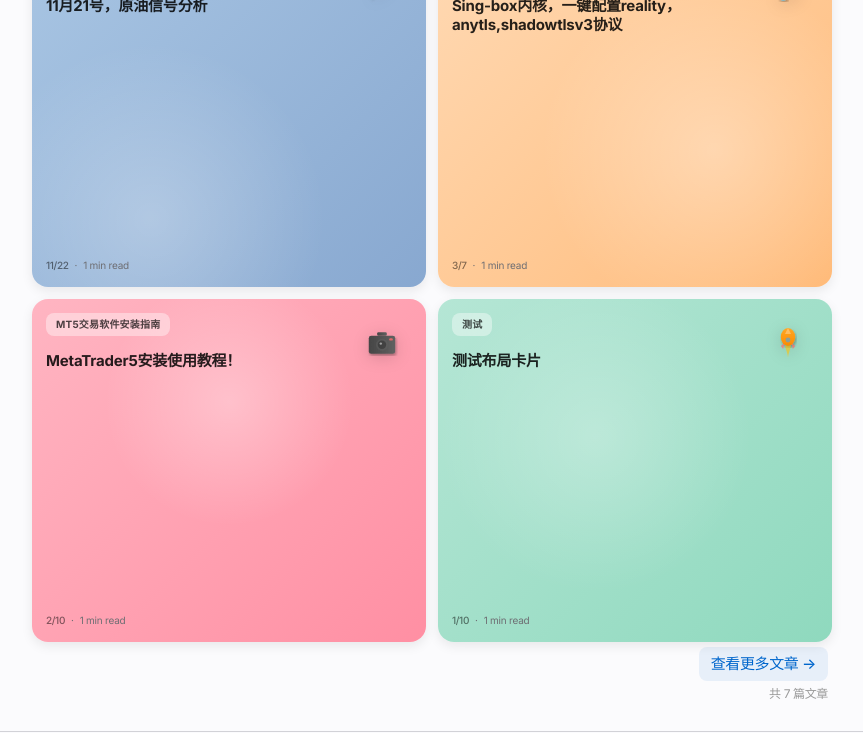
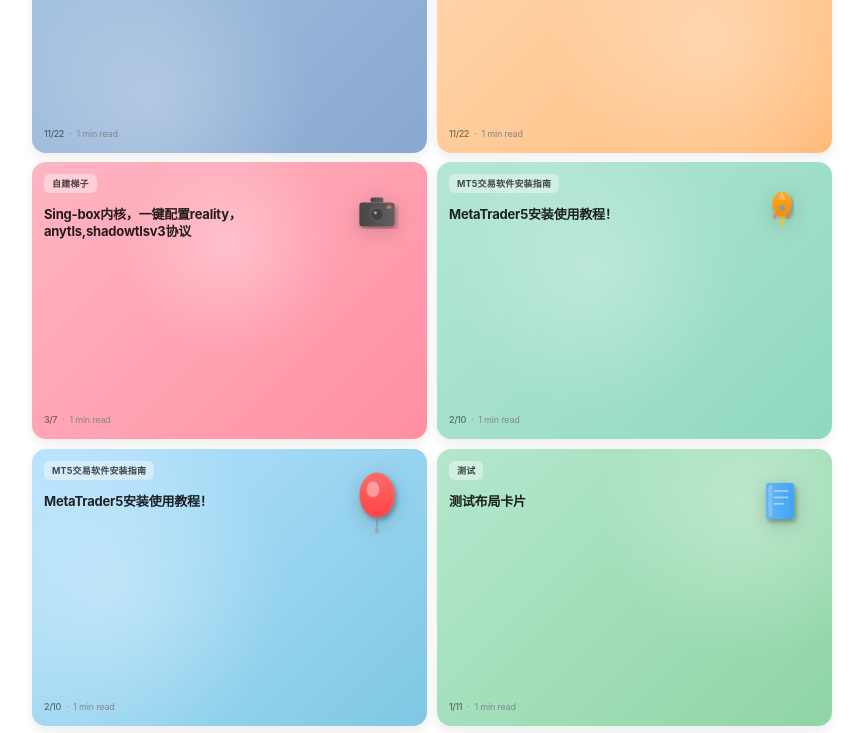
Before and after one commit to sd87671067/blog, a Next.js app: page / in a window 1280 px wide. Shown: the part 480-1213 px from the top of the page, without its empty margins (208-1071 px from the left). Built offline with nearby package versions, Linux system fonts and the light colour scheme.

Commit message:
更新博客

```diff
--- a/app/globals.css
+++ b/app/globals.css
@@ -1,29 +1,29 @@
-/* SF Pro 和 SF Mono 字体加载 - Apple 官方字体 */
+/* SF Pro 字体 - Apple 风格 */
 @import url('https://fonts.googleapis.com/css2?family=Inter:wght@300;400;500;600;700&display=swap');
 
 @tailwind base;
 @tailwind components;
 @tailwind utilities;
 
-/* Apple 风格的配色系统 */
+/* Apple 官网配色系统 */
 :root {
   color-scheme: light;
 
-  /* Apple 官网背景色 */
-  --background: #fbfbfd;
+  /* Apple 官网背景色 - 纯白 */
+  --background: #ffffff;
   --foreground: #1d1d1f;
 
   /* 卡片背景 */
-  --card-bg: #ffffff;
-  --card-hover-bg: #f5f5f7;
+  --card-bg: #f5f5f7;
+  --card-hover-bg: #e8e8ed;
 
-  /* 文字颜色层级 */
+  /* Apple 官网文字颜色层级 */
   --text-primary: #1d1d1f;
-  --text-secondary: #6e6e73;
-  --text-tertiary: #86868b;
+  --text-secondary: #86868b;
+  --text-tertiary: #6e6e73;
 
   /* Apple 蓝色 */
-  --primary: #0071e3;
+  --primary: #0066cc;
   --primary-hover: #0077ed;
 
   /* 边框颜色 */
@@ -34,22 +34,28 @@
   --tag-bg: #f5f5f7;
   --tag-text: #1d1d1f;
 
-  /* 按钮状态 */
-  --button-disabled-bg: #f5f5f7;
-  --button-disabled-text: #86868b;
+  /* 代码块 - GitHub 亮色风格 */
+  --code-bg: #f6f8fa;
+  --code-border: #d0d7de;
+  --code-text: #1f2328;
+  --code-icon: #57606a;
+  --code-btn-bg: rgba(0, 0, 0, 0.05);
+  --code-btn-hover: rgba(0, 0, 0, 0.1);
+  --code-success: #1a7f37;
 }
 
 @media (prefers-color-scheme: dark) {
   :root {
     color-scheme: dark;
 
-    /* Apple 暗色背景 */
+    /* Apple 暗色背景 - 纯黑 */
     --background: #000000;
     --foreground: #f5f5f7;
 
-    --card-bg: #1d1d1f;
-    --card-hover-bg: #2d2d2f;
+    --card-bg: #1c1c1e;
+    --card-hover-bg: #2c2c2e;
 
+    /* Apple 暗色文字 */
     --text-primary: #f5f5f7;
     --text-secondary: #a1a1a6;
     --text-tertiary: #86868b;
@@ -57,14 +63,20 @@
     --primary: #2997ff;
     --primary-hover: #409cff;
 
-    --border-color: #424245;
-    --border-hover: #5e5e62;
+    --border-color: #38383a;
+    --border-hover: #48484a;
 
-    --tag-bg: #1d1d1f;
+    --tag-bg: #1c1c1e;
     --tag-text: #f5f5f7;
 
-    --button-disabled-bg: #1d1d1f;
-    --button-disabled-text: #86868b;
+    /* 代码块 - GitHub 暗色风格 */
+    --code-bg: #161b22;
+    --code-border: #30363d;
+    --code-text: #e6edf3;
+    --code-icon: #7d8590;
+    --code-btn-bg: rgba(255, 255, 255, 0.05);
+    --code-btn-hover: rgba(255, 255, 255, 0.1);
+    --code-success: #3fb950;
   }
 }
 
@@ -83,10 +95,9 @@
 }
 
 body {
-  /* Apple 官方字体栈 - SF Pro 替代方案 */
-  font-family: 'Inter', -apple-system, BlinkMacSystemFont,
-    'SF Pro Display', 'SF Pro Text', 'Helvetica Neue',
-    'Helvetica', 'Arial', sans-serif;
+  /* Apple 官方字体栈 */
+  font-family: -apple-system, BlinkMacSystemFont, 'SF Pro Text', 'SF Pro Display',
+    'Helvetica Neue', 'Helvetica', 'Arial', sans-serif;
   font-size: 17px;
   line-height: 1.47059;
   font-weight: 400;
@@ -98,7 +109,7 @@
 
 /* Apple 标题样式 */
 h1, h2, h3, h4, h5, h6 {
-  font-family: 'Inter', -apple-system, BlinkMacSystemFont, 'SF Pro Display', sans-serif;
+  font-family: -apple-system, BlinkMacSystemFont, 'SF Pro Display', 'Helvetica Neue', sans-serif;
   font-weight: 600;
   letter-spacing: -0.003em;
   color: var(--text-primary);
@@ -119,15 +130,15 @@
 }
 
 h3 {
-  font-size: 32px;
-  line-height: 1.125;
+  font-size: 28px;
+  line-height: 1.14286;
   font-weight: 600;
-  letter-spacing: 0.004em;
+  letter-spacing: 0.007em;
 }
 
-/* 正文样式 */
+/* 正文样式 - Apple 风格 */
 p, li, span {
-  font-family: 'Inter', -apple-system, BlinkMacSystemFont, 'SF Pro Text', sans-serif;
+  font-family: -apple-system, BlinkMacSystemFont, 'SF Pro Text', 'Helvetica Neue', sans-serif;
   color: var(--text-secondary);
   line-height: 1.47059;
   font-weight: 400;
@@ -143,13 +154,13 @@
 
 a:hover {
   color: var(--primary-hover);
-  text-decoration: none;
+  text-decoration: underline;
 }
 
 /* 滚动条 - Apple 风格 */
 ::-webkit-scrollbar {
-  width: 10px;
-  height: 10px;
+  width: 8px;
+  height: 8px;
 }
 
 ::-webkit-scrollbar-track {
@@ -158,27 +169,22 @@
 
 ::-webkit-scrollbar-thumb {
   background: rgba(0, 0, 0, 0.2);
-  border-radius: 5px;
-  border: 2px solid transparent;
-  background-clip: padding-box;
+  border-radius: 4px;
 }
 
 @media (prefers-color-scheme: dark) {
   ::-webkit-scrollbar-thumb {
     background: rgba(255, 255, 255, 0.2);
-    background-clip: padding-box;
   }
 }
 
 ::-webkit-scrollbar-thumb:hover {
-  background: rgba(0, 0, 0, 0.3);
-  background-clip: padding-box;
+  background: rgba(0, 0, 0, 0.35);
 }
 
 @media (prefers-color-scheme: dark) {
   ::-webkit-scrollbar-thumb:hover {
-    background: rgba(255, 255, 255, 0.3);
-    background-clip: padding-box;
+    background: rgba(255, 255, 255, 0.35);
   }
 }
 
@@ -193,36 +199,39 @@
   color: var(--text-primary);
 }
 
-/* 代码块 - Apple 风格 */
+/* 行内代码 - GitHub 风格 */
 code {
-  font-family: 'SF Mono', 'Monaco', 'Menlo', 'Courier New', monospace;
-  background: var(--card-bg);
-  padding: 3px 6px;
+  font-family: ui-monospace, SFMono-Regular, 'SF Mono', Menlo, Consolas, 'Liberation Mono', monospace;
+  background: var(--code-bg);
+  padding: 0.2em 0.4em;
   border-radius: 6px;
-  font-size: 0.94em;
-  color: var(--text-primary);
-  border: 1px solid var(--border-color);
+  font-size: 85%;
+  color: var(--code-text);
+  border: none;
 }
 
+/* 代码块 - GitHub 风格 */
 pre {
-  background: var(--card-bg);
-  border: 1px solid var(--border-color);
-  border-radius: 12px;
-  padding: 20px;
+  background: var(--code-bg);
+  border: 1px solid var(--code-border);
+  border-radius: 6px;
+  padding: 16px;
   overflow-x: auto;
-  margin: 20px 0;
+  margin: 16px 0;
 }
 
 pre code {
   background: transparent;
   padding: 0;
   border: none;
-  color: var(--text-primary);
+  font-size: 13px;
+  line-height: 1.45;
+  color: var(--code-text);
 }
 
 /* 输入框 - Apple 风格 */
 input, textarea {
-  font-family: 'Inter', -apple-system, BlinkMacSystemFont, sans-serif;
+  font-family: -apple-system, BlinkMacSystemFont, 'SF Pro Text', sans-serif;
   font-size: 17px;
   color: var(--text-primary);
   background: var(--card-bg);
@@ -240,7 +249,7 @@
 
 /* 按钮 - Apple 风格 */
 button {
-  font-family: 'Inter', -apple-system, BlinkMacSystemFont, sans-serif;
+  font-family: -apple-system, BlinkMacSystemFont, 'SF Pro Text', sans-serif;
   font-weight: 400;
   cursor: pointer;
   transition: all 0.3s cubic-bezier(0.4, 0, 0.2, 1);
@@ -288,7 +297,7 @@
 
 /* Markdown 内容 - Apple 风格 */
 .markdown-content {
-  font-family: 'Inter', -apple-system, BlinkMacSystemFont, sans-serif;
+  font-family: -apple-system, BlinkMacSystemFont, 'SF Pro Text', sans-serif;
   line-height: 1.6;
   color: var(--text-secondary);
 }
@@ -296,7 +305,7 @@
 .markdown-content h1,
 .markdown-content h2,
 .markdown-content h3 {
-  font-family: 'Inter', -apple-system, BlinkMacSystemFont, sans-serif;
+  font-family: -apple-system, BlinkMacSystemFont, 'SF Pro Display', sans-serif;
   color: var(--text-primary);
   margin-top: 40px;
   margin-bottom: 20px;
--- a/app/page.tsx
+++ b/app/page.tsx
@@ -7,7 +7,7 @@
 
 export default async function Home() {
   const allPostsData = await getAllPosts()
-  const recentPosts = allPostsData.slice(0, 6) // 只取前 6 篇
+  const recentPosts = allPostsData.slice(0, 12) // 改为前 12 篇
 
   return (
     <div style={{
@@ -19,7 +19,7 @@
       <div style={{
         display: 'grid',
         gridTemplateColumns: 'repeat(2, 1fr)',
-        gap: '12px',
+        gap: '10px',
         maxWidth: '800px',
         margin: '0 auto 6px',
       }}>
--- a/components/PostCard.tsx
+++ b/components/PostCard.tsx
@@ -73,7 +73,7 @@
     <Link href={`/posts/${post.slug}`} style={{ textDecoration: 'none' }} onClick={handleClick} prefetch={false}>
       <article
         style={{
-          borderRadius: '16px',
+          borderRadius: '14px',
           overflow: 'hidden',
           boxShadow: isClicked
             ? '0 20px 40px rgba(0, 0, 0, 0.2)'
@@ -90,16 +90,16 @@
             : isPressed
               ? 'scale(0.98)'
               : isHovered
-                ? 'translateY(-6px) scale(1.02)'
+                ? 'translateY(-4px) scale(1.02)'
                 : 'translateY(0) scale(1)',
           animation: isClicked
             ? 'cardExpandFast 0.25s cubic-bezier(0.32, 0.72, 0, 1) forwards'
-            : `slideUp 0.6s cubic-bezier(0.4, 0, 0.2, 1) ${index * 0.08}s backwards`,
+            : `slideUp 0.6s cubic-bezier(0.4, 0, 0.2, 1) ${index * 0.05}s backwards`,
           cursor: 'pointer',
           position: 'relative',
           width: '100%',
           height: '0',
-          paddingBottom: '87%',
+          paddingBottom: '70%',
           display: 'block',
           opacity: isClicked ? 0 : 1,
           zIndex: isClicked ? 999 : 1,
@@ -142,16 +142,17 @@
           <div style={{ position: 'absolute', top: 0, left: 0, right: 0, bottom: 0, background: cardStyle.background, opacity: 1 }} />
           <div style={{ position: 'absolute', top: 0, left: 0, right: 0, bottom: 0, background: cardStyle.pattern, opacity: 1 }} />
 
+          {/* 右上角图案 - 放大尺寸 */}
           <div style={{
             position: 'absolute',
-            top: '14px',
-            right: '14px',
-            width: '60px',
-            height: '60px',
+            top: '10px',
+            right: '10px',
+            width: '80px',
+            height: '80px',
             display: 'flex',
             alignItems: 'center',
             justifyContent: 'center',
-            transform: isHovered ? 'scale(1.08)' : 'scale(1)',
+            transform: isHovered ? 'scale(1.1)' : 'scale(1)',
             transition: 'all 0.4s cubic-bezier(0.4, 0, 0.2, 1)',
           }}>
             <div style={{ width: '100%', height: '100%', position: 'relative' }}>
@@ -159,20 +160,20 @@
                 src={decorationIcon}
                 alt="decoration"
                 fill
-                sizes="60px"
+                sizes="80px"
                 style={{
                   objectFit: 'contain',
-                  filter: 'drop-shadow(0 3px 8px rgba(0, 0, 0, 0.15))',
+                  filter: 'drop-shadow(0 4px 10px rgba(0, 0, 0, 0.18))',
                 }}
-                loading={index < 4 ? 'eager' : 'lazy'}
-                priority={index < 2}
+                loading={index < 6 ? 'eager' : 'lazy'}
+                priority={index < 4}
               />
             </div>
           </div>
 
           <div style={{
-            padding: '14px',
-            paddingRight: '80px',
+            padding: '12px',
+            paddingRight: '95px',
             position: 'relative',
             zIndex: 1,
             flex: 1,
@@ -183,14 +184,14 @@
             <div>
               <div style={{
                 display: 'inline-block',
-                padding: '4px 10px',
-                borderRadius: '8px',
+                padding: '3px 8px',
+                borderRadius: '6px',
                 backgroundColor: 'rgba(255, 255, 255, 0.4)',
                 backdropFilter: 'blur(8px)',
                 color: 'rgba(0, 0, 0, 0.7)',
-                fontSize: '10px',
+                fontSize: '9px',
                 fontWeight: 700,
-                marginBottom: '8px',
+                marginBottom: '6px',
                 letterSpacing: '0.2px',
                 width: 'fit-content',
                 whiteSpace: 'nowrap',
@@ -202,9 +203,9 @@
               </div>
 
               <h2 style={{
-                fontSize: '15px',
+                fontSize: '13px',
                 fontWeight: 700,
-                marginBottom: '6px',
+                marginBottom: '4px',
                 color: 'rgba(0, 0, 0, 0.85)',
                 lineHeight: 1.3,
                 letterSpacing: '-0.2px',
@@ -220,14 +221,14 @@
               {post.description && (
                 <p style={{
                   color: 'rgba(0, 0, 0, 0.6)',
-                  lineHeight: 1.4,
-                  fontSize: '11px',
+                  lineHeight: 1.35,
+                  fontSize: '10px',
                   display: '-webkit-box',
                   WebkitLineClamp: 2,
                   WebkitBoxOrient: 'vertical',
                   overflow: 'hidden',
                   wordBreak: 'break-word',
-                  marginBottom: '6px',
+                  marginBottom: '4px',
                 }}>
                   {post.description}
                 </p>
@@ -237,8 +238,8 @@
             <div style={{
               display: 'flex',
               alignItems: 'center',
-              gap: '6px',
-              fontSize: '10px',
+              gap: '5px',
+              fontSize: '9px',
               color: 'rgba(0, 0, 0, 0.5)',
               fontWeight: 500,
             }}>
--- /dev/null
+++ b/content/posts/Copmt5-guide.md
@@ -0,0 +1,51 @@
+---
+title: "MetaTrader5安装使用教程！"
+date: "2025-02-10"
+excerpt: 如何下载并安装MT5软件，并且成功登录到经纪商平台。一步一步来，你会发现其实很简单！
+category: "MT5交易软件安装指南"
+---
+
+# MT5软件是一个交易软件，该软件没有提供开户服务，需要自行找一个经纪商，获取服务器地址和账号密码才可以使用MT5软件交易
+# MT5软件下载安装及登录教程 📈
+
+## 一、下载MT5软件 💻
+
+**访问官网**
+
+ 打开你的浏览器，访问[MetaTrader 5官网](https://www.metatrader5.com)。根据你的设备选择合适的版本。
+
+ ![官网截图](/images/MT5官网.png)
+
+## 二、登录经纪商平台 🔑
+
+1. **打开MetaTrader5**
+
+   安装完成后，打开MetaTrader5软件。在左上角依次点击【文件】—【登入到交易账号】
+
+   ![](/images/MetaTrader5登入教程.png)
+
+2. **输入登录信息**
+
+   在登录界面，输入你的账号和密码。如果你还没有账号，可以前往【[EXness经济商](https://www.exness.com/zh/?utm_source=partners&ex_ol=1)】（AFF链接）进行注册。
+
+   注册完后，打开个人页面，可以看到交易的账号密码和交易服务器。
+
+   ![](/images/输入交易服务器地址和账号密码.png)
+
+3. **成功登录**
+
+   输入正确的账号信息后，点击“登录”按钮。稍等片刻，右下角的延迟提示如果是绿色的，表示登入成功。现在你已经可以开始交易了！
+
+   ![成功登录](/images/延迟.png)
+
+## 四、常见问题解答 🤔
+
+- **忘记密码怎么办？**
+
+    如果你忘记了密码，可以前往经纪商的官网，在个人页面上，可以重置交易密码。
+
+- **无法连接到服务器？**
+
+    请检查你的密码账号是否输入正确，记得不要有多余的空格，或者可以来群里寻求热心的小伙伴帮助。
+
+更多问题可以来我的电报群里面交流[交易员交流群](https://t.me/+9mpMDZQzfH05NDBl)
--- /dev/null
+++ b/content/posts/Copymtest.md
@@ -0,0 +1,10 @@
+---
+title: "测试布局卡片"
+date: "2025-01-10"
+excerpt: 测试卡片
+category: "测试"
+tags:
+  - 测试
+---
+
+# 测试布局卡片
--- /dev/null
+++ b/content/posts/Copyoftest.md
@@ -0,0 +1,10 @@
+---
+title: "测试布局卡片"
+date: "2025-01-10"
+excerpt: 测试卡片
+category: "测试"
+tags:
+  - 测试
+---
+
+# 测试布局卡片
--- /dev/null
+++ b/content/posts/Cotest12.md
@@ -0,0 +1,10 @@
+---
+title: "测试布局卡片"
+date: "2025-01-10"
+excerpt: 测试卡片
+category: "测试"
+tags:
+  - 测试
+---
+
+# 测试布局卡片
--- /dev/null
+++ b/content/posts/ignal-1121.md
@@ -0,0 +1,45 @@
+---
+title: "11月21号，原油信号分析"
+date: "2025-11-22"
+category: "原油信号分析"
+tags: ["原油技术分析"]
+---
+
+# 11月21号，原油信号分析
+
+## 1. 30分钟图表分析
+这是历史的图形，也是本人曾经开仓的位置，这个帖子是记录当时的心情。
+借用蜡烛图的一句话，不管相不相信信号，当特定的信号出现时，市场往往会给出巨大的反应
+
+以下是30分钟的图表分析：
+
+<!-- more -->
+### 图表描述
+
+请看下图：
+
+![11.21原油图1](/images/11.21原油图1.PNG)
+**K线特征：**
+- 红色箭头左边是一个几乎没有下影线的阴柱；
+- 随后出现了一个小小实体的K线；
+- 再之后的K线形成了一个几乎没有下影线的大阳柱。
+
+### 信号分析
+
+上述形态形成了明显的反转信号。
+我当时看到这个信号，犹豫了一下，价格在几秒之内上涨了100点，我立马买入。结果不到1个小时，价格就上涨1000点左右。
+
+---
+
+## 2. 周线关键点位分析
+
+请参考下图：
+
+![11.21原油图2](/images/11.21原油图2.PNG)
+
+**关键点位：**
+- 点位刚好是周线阳包阴的阳线的开盘价
+- 这是关键的阻力位
+- 30分钟图出现关键的信号
+我当天手贱亏了一笔订单，导致出现关键信号，我不敢重仓，技术可以避免被负面情绪影响，要学会后退一步，观察市场。
+---
--- /dev/null
+++ b/content/posts/ksks12.md
@@ -0,0 +1,10 @@
+---
+title: "测试布局卡片"
+date: "2025-01-11"
+excerpt: 测试卡片
+category: "测试"
+tags:
+  - 测试
+---
+
+# 测试布局卡片
```
Also changed, not shown: app/posts/page.tsx (+6 -6 lines), components/PostContent.tsx (+51 -63 lines), 2 other files (tests, documents, lock files or other folders).
